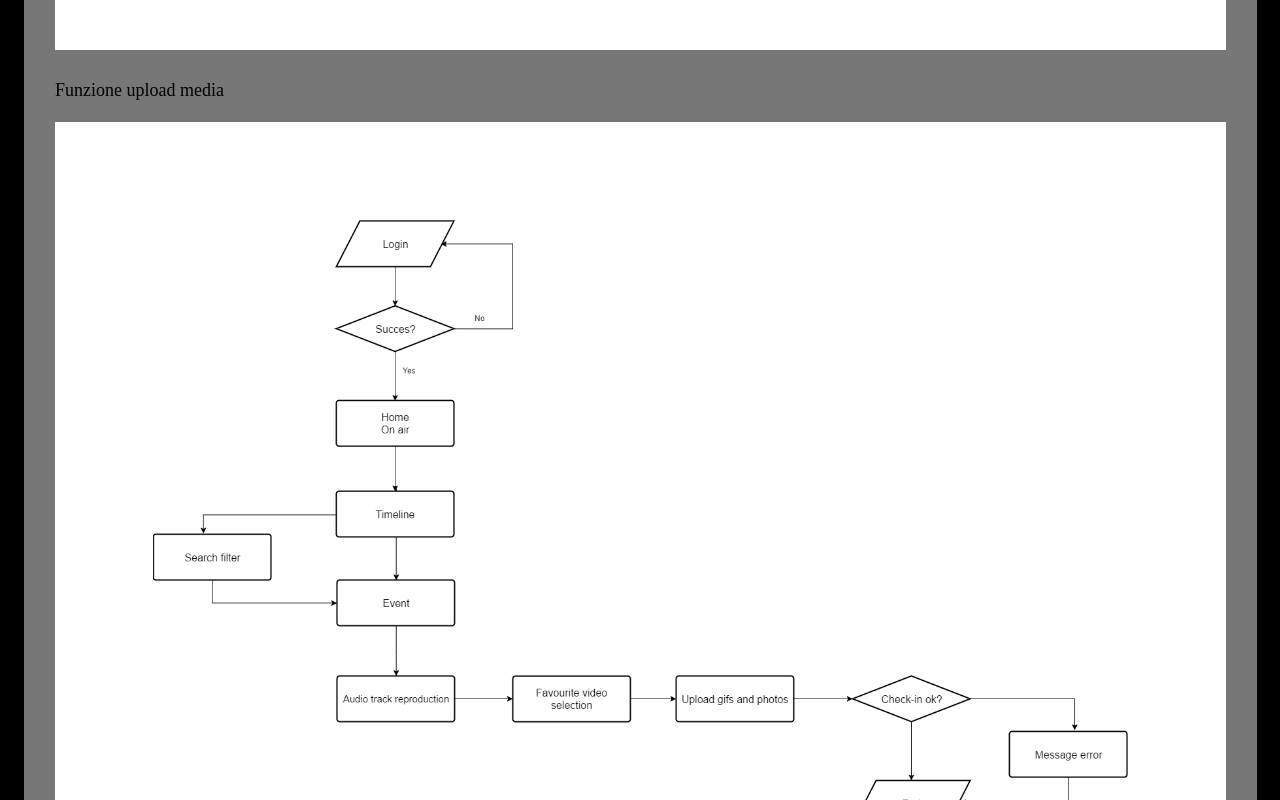
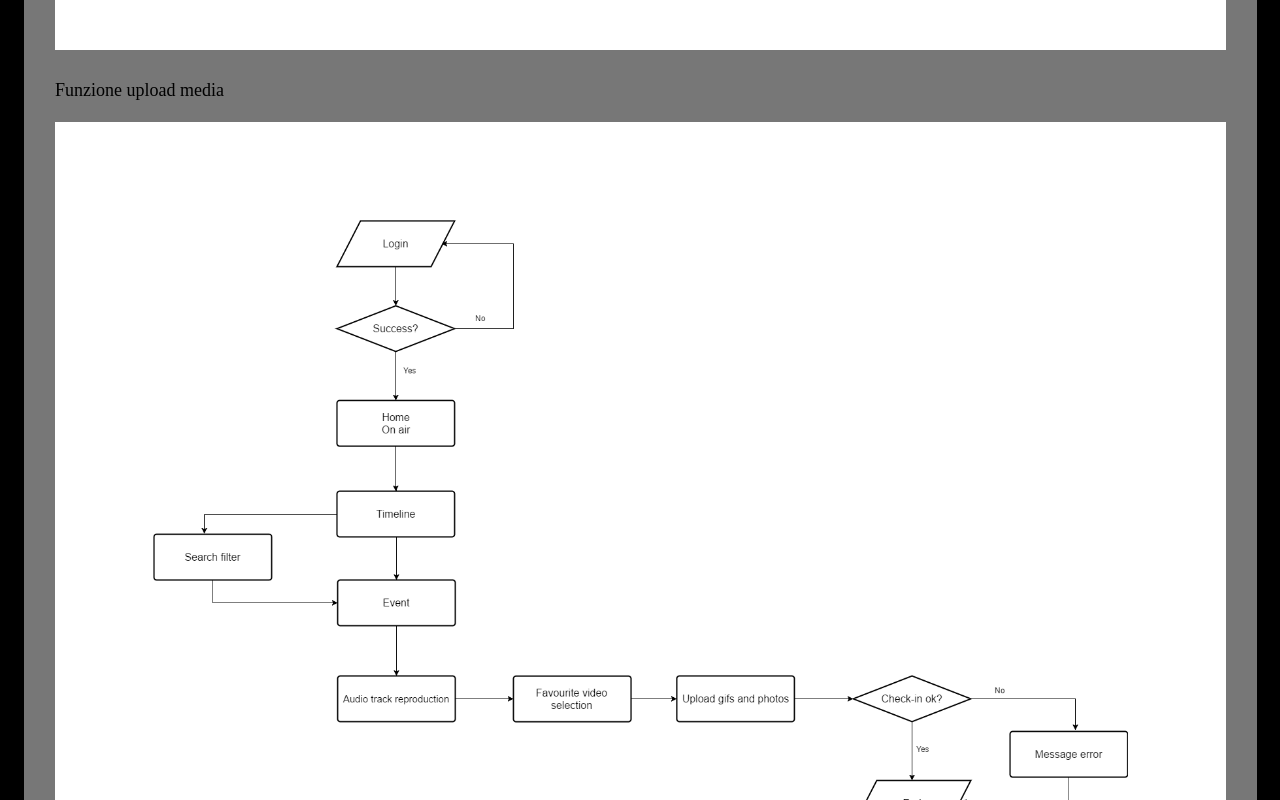
Before and after one commit to mlnmtt/MOSAICON, a plain HTML site: page index.html in a window 1280 px wide. Shown: the part 10780-11580 px from the top of the page. Drawn offline with Linux system fonts and the light colour scheme.

Commit message:
Upload Architettura Informazione

```diff
--- a/index.html
+++ b/index.html
@@ -535,7 +535,7 @@
           <p>Struttura di navigazione</p>
           <img id="flowchart" src="images/Flowchart.png">
           <p>Funzione upload media</p>
-          <img id="diagramma" src="images/diagramma%20funzionalità%20(1).png">
+          <img id="diagramma" src="images/diagramma%20funzionalità%20definitivo.png">
 
         </div>
 
```
Also changed, not shown: images/diagramma funzionalità (1).png (deleted), images/diagramma funzionalità definitivo.png (added).
